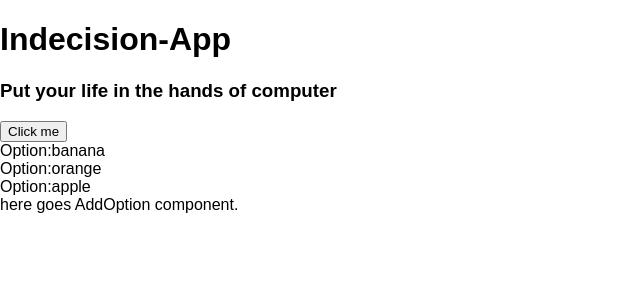
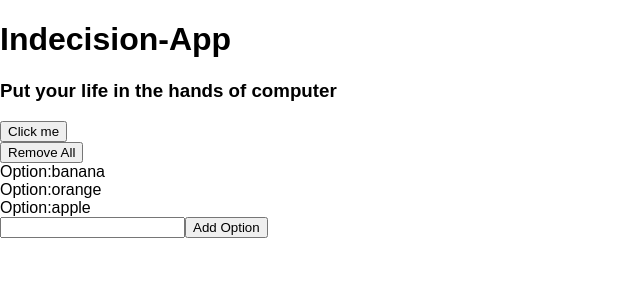
Before and after one commit to himanshush200599/Indecision, a React (Create React App) app: page / in a window 1280 px wide. Shown: the top 300 px of the page, without its empty margins (0-640 px from the left). Built offline with nearby package versions, Linux system fonts and the light colour scheme.

Commit message:
Add events methods

```diff
--- a/src/Components/Action.js
+++ b/src/Components/Action.js
@@ -1,9 +1,12 @@
 import React,{Component} from 'react';
 class Action extends Component {
+  handlePick(){
+    alert("Hi there!!!");
+  }
   render(){
     return(
       <div>
-        <button>Click me</button>
+        <button onClick={this.handlePick}>Click me</button>
       </div>
     );
 }
--- a/src/Components/AddOption.js
+++ b/src/Components/AddOption.js
@@ -1,9 +1,24 @@
 import React , { Component } from 'react';
 export default class AddOption extends Component {
+  handleAddOption(e){
+    e.preventDefault();
+    const option = e.target.elements.option.value.trim();
+     //trim removes white spaces from string
+    if(option){
+      alert(option)
+    }
+    else{
+      alert("Add some text in input feild")
+    }
+  }
   render(){
     return(
       <div>
-        here goes AddOption component.
+        <form onSubmit={this.handleAddOption}>
+            <input type="text" name='option' />
+            <button type="submit">Add Option</button>
+
+        </form>
       </div>
     );
 }
--- a/src/Components/Options.js
+++ b/src/Components/Options.js
@@ -1,9 +1,13 @@
 import React , { Component } from 'react';
 import Option from './Option';
 export default class Options extends Component {
+  handleRemoveAll(){
+    alert("Remove all")
+  }
   render(){
     return(
       <div>
+        <button onClick={this.handleRemoveAll}>Remove All</button>
       {
         this.props.options.map((option)=> <Option key={option} optionText={option} />)
       }
```
